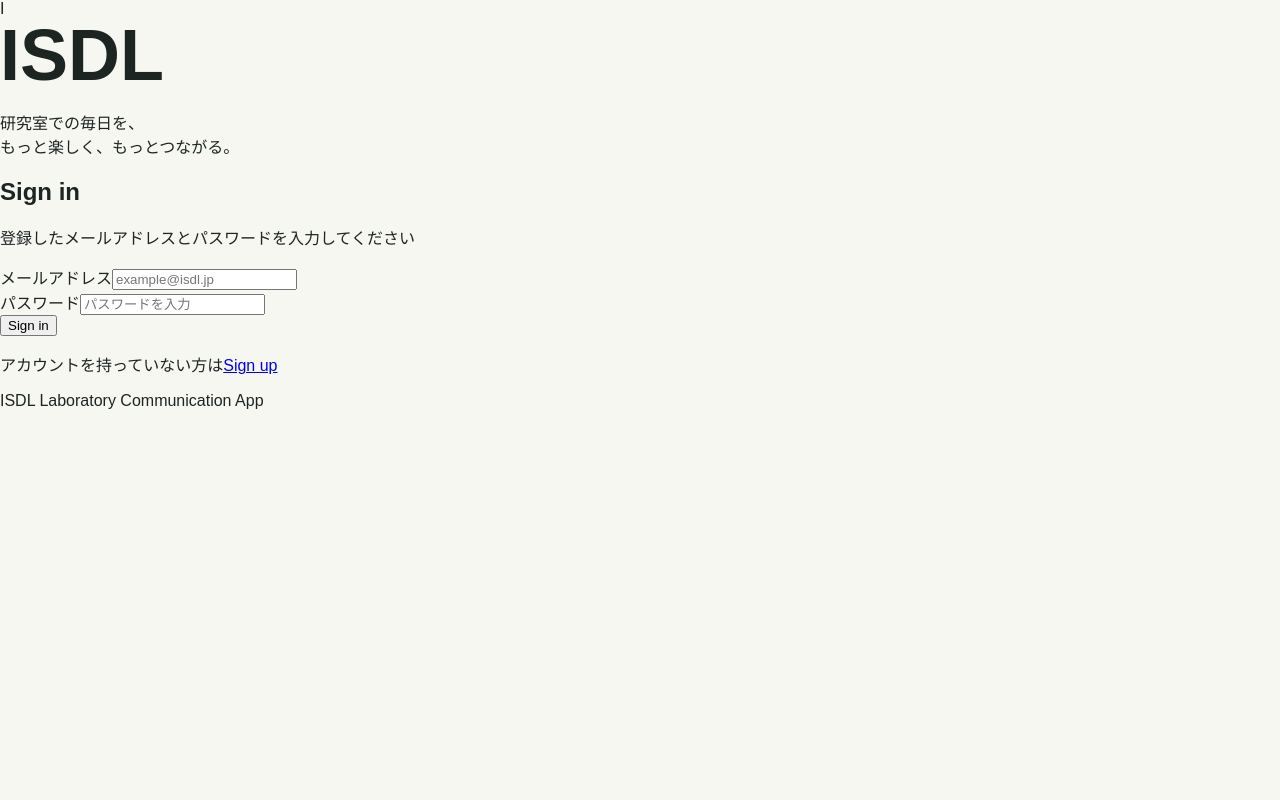
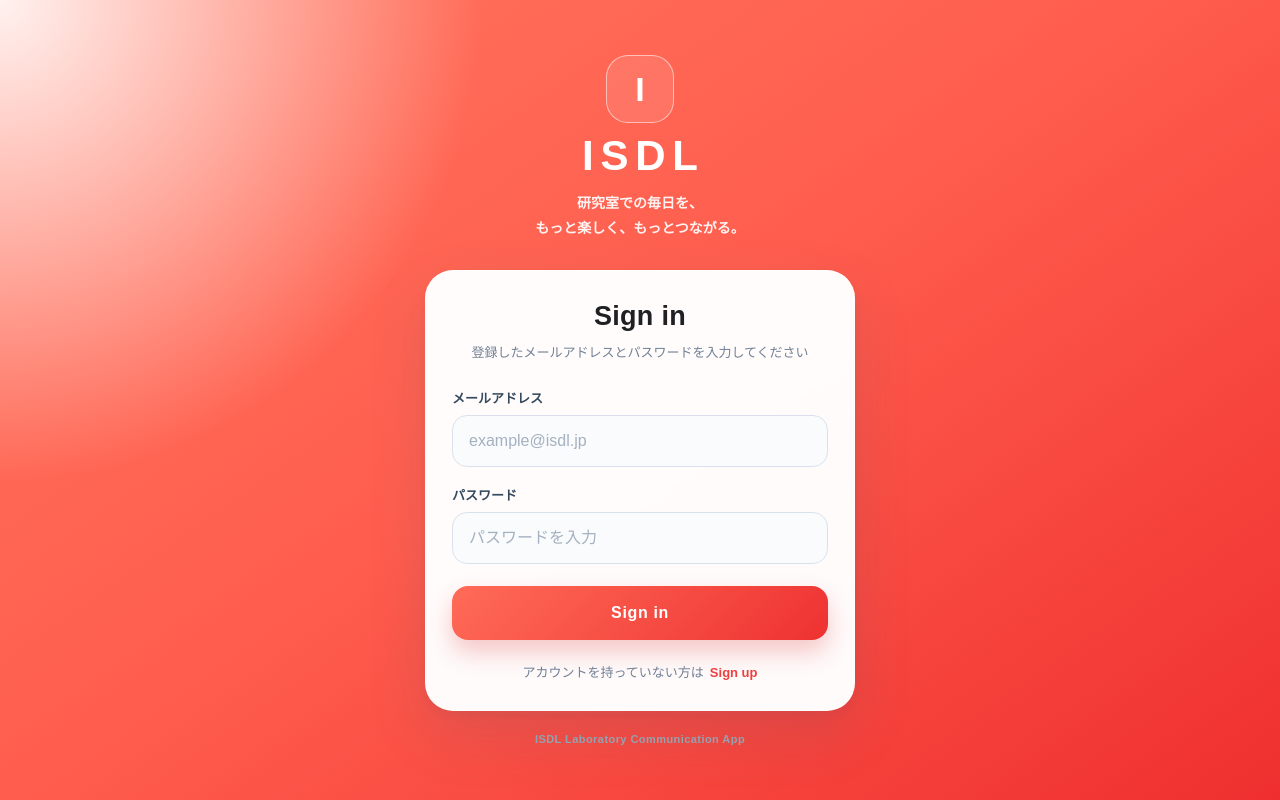
Before and after one commit to ISDL-hackathon/2026-teamC, a Next.js app: page /login in a window 1280 px wide. Built offline with nearby package versions, Linux system fonts and the light colour scheme; no server answers.

Commit message:
fix(a): ログイン画面のcssを調整

```diff
--- a/src/app/login/login.module.css
+++ b/src/app/login/login.module.css
@@ -1,3 +1,184 @@
+.page {
+  min-height: 100svh;
+  display: grid;
+  place-items: center;
+  padding: 32px 20px;
+  background:
+    radial-gradient(circle at top left, rgba(255, 255, 255, 0.9), transparent 32%),
+    linear-gradient(145deg, #ff765f 0%, #ff5d4d 48%, #ef2f2f 100%);
+  color: #1f2937;
+}
+
+.container {
+  width: min(100%, 430px);
+}
+
+.brandArea {
+  margin-bottom: 28px;
+  text-align: center;
+}
+
+.logoMark {
+  display: grid;
+  width: 68px;
+  height: 68px;
+  margin: 0 auto 12px;
+  place-items: center;
+  border: 1px solid rgba(255, 255, 255, 0.55);
+  border-radius: 22px;
+  background: rgba(255, 255, 255, 0.10);
+  box-shadow: none;
+  color: #ffffff;
+  font-size: 34px;
+  font-weight: 900;
+  line-height: 1;
+}
+
+.logo {
+  margin: 0;
+  color: #ffffff;
+  font-size: clamp(32px, 9vw, 42px);
+  font-weight: 900;
+  letter-spacing: 0.16em;
+  line-height: 1;
+  text-indent: 0.16em;
+}
+
+.tagline {
+  margin: 14px 0 0;
+  color: rgba(255, 255, 255, 0.92);
+  font-size: 14px;
+  font-weight: 600;
+  line-height: 1.8;
+}
+
+.card {
+  padding: 30px 26px 26px;
+  border: 1px solid rgba(255, 255, 255, 0.9);
+  border-radius: 28px;
+  background: rgba(255, 255, 255, 0.98);
+  box-shadow:
+    0 24px 60px rgba(59, 86, 120, 0.14),
+    0 4px 12px rgba(59, 86, 120, 0.06);
+  backdrop-filter: blur(12px);
+}
+
+.heading {
+  margin: 0;
+  color: #202124;
+  font-size: 27px;
+  font-weight: 900;
+  letter-spacing: 0.01em;
+  text-align: center;
+}
+
+.description {
+  margin: 10px 0 24px;
+  color: #718096;
+  font-size: 13px;
+  line-height: 1.7;
+  text-align: center;
+}
+
+.form {
+  display: grid;
+  gap: 18px;
+}
+
+.field {
+  display: grid;
+  gap: 8px;
+}
+
+.label {
+  color: #34495e;
+  font-size: 13px;
+  font-weight: 800;
+}
+
+.input {
+  width: 100%;
+  min-height: 52px;
+  padding: 0 16px;
+  border: 1px solid #d9e2ec;
+  border-radius: 15px;
+  outline: none;
+  background: #f9fbfd;
+  color: #1f2937;
+  font: inherit;
+  font-size: 16px;
+  transition:
+    border-color 0.18s ease,
+    box-shadow 0.18s ease,
+    background 0.18s ease;
+}
+
+.input::placeholder {
+  color: #a5b1bf;
+}
+
+.input:hover {
+  border-color: #b7c8da;
+}
+
+.input:focus {
+  border-color: #ff5b4f;
+  background: #ffffff;
+  box-shadow: 0 0 0 4px rgba(255, 91, 79, 0.16);
+}
+
+.button {
+  min-height: 54px;
+  margin-top: 4px;
+  border: 0;
+  border-radius: 16px;
+  background: linear-gradient(135deg, #ff6b57, #ee3232);
+  box-shadow: 0 12px 24px rgba(217, 47, 47, 0.26);
+  color: #ffffff;
+  cursor: pointer;
+  font: inherit;
+  font-size: 16px;
+  font-weight: 900;
+  letter-spacing: 0.04em;
+  transition:
+    transform 0.16s ease,
+    box-shadow 0.16s ease,
+    opacity 0.16s ease;
+}
+
+.button:hover:not(:disabled) {
+  transform: translateY(-1px);
+  box-shadow: 0 15px 28px rgba(217, 47, 47, 0.34);
+}
+
+.button:active:not(:disabled) {
+  transform: translateY(0);
+}
+
+.button:disabled {
+  cursor: wait;
+  opacity: 0.65;
+}
+
+.signupText {
+  margin: 22px 0 0;
+  color: #718096;
+  font-size: 13px;
+  line-height: 1.7;
+  text-align: center;
+}
+
+.signupLink {
+  margin-left: 6px;
+  color: #ef3f3f;
+  font-weight: 900;
+  text-decoration: none;
+}
+
+.signupLink:hover {
+  text-decoration: underline;
+}
+
 .errorMessage {
   display: flex;
   align-items: center;
@@ -29,3 +210,39 @@
   font-size: 13px;
   font-weight: 900;
 }
+
+.footer {
+  margin: 22px 0 0;
+  color: #9aa7b5;
+  font-size: 11px;
+  font-weight: 700;
+  letter-spacing: 0.04em;
+  text-align: center;
+}
+
+@media (max-width: 480px) {
+  .page {
+    place-items: start center;
+    padding: 28px 16px;
+  }
+
+  .brandArea {
+    margin-bottom: 22px;
+  }
+
+  .logoMark {
+    width: 60px;
+    height: 60px;
+    border-radius: 19px;
+    font-size: 30px;
+  }
+
+  .card {
+    padding: 26px 20px 22px;
+    border-radius: 24px;
+  }
+
+  .heading {
+    font-size: 25px;
+  }
+}
```
